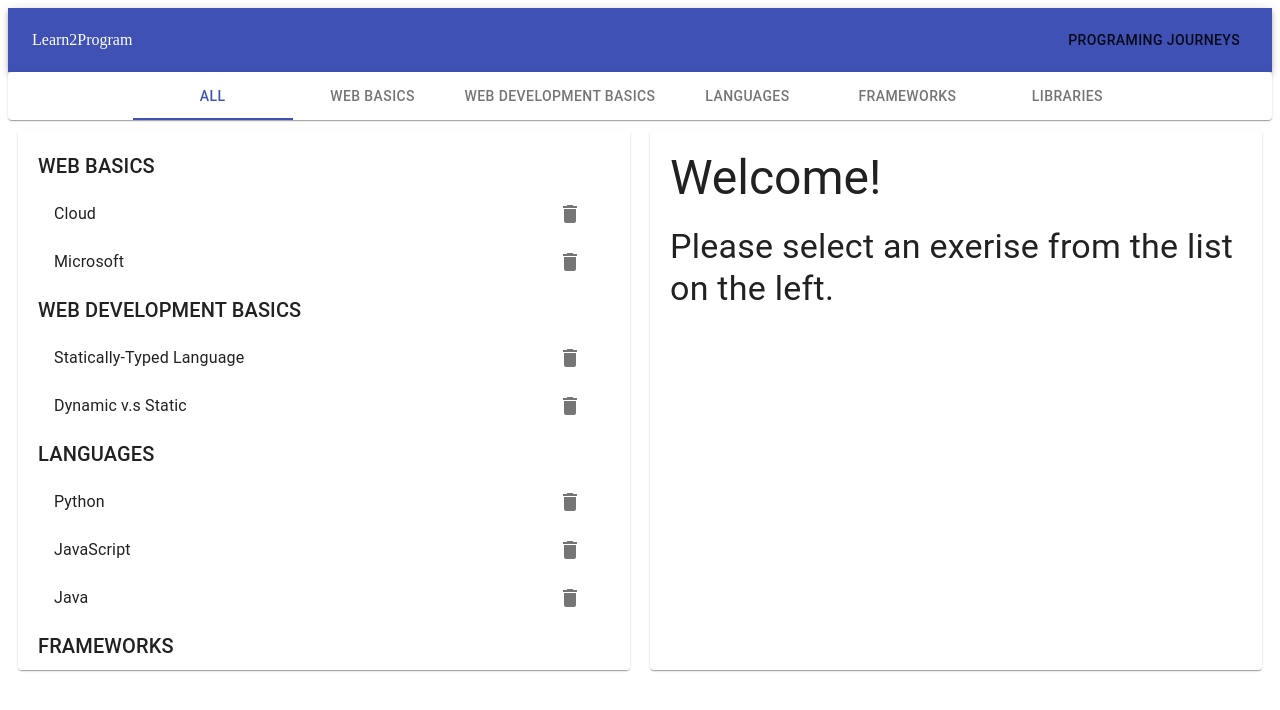
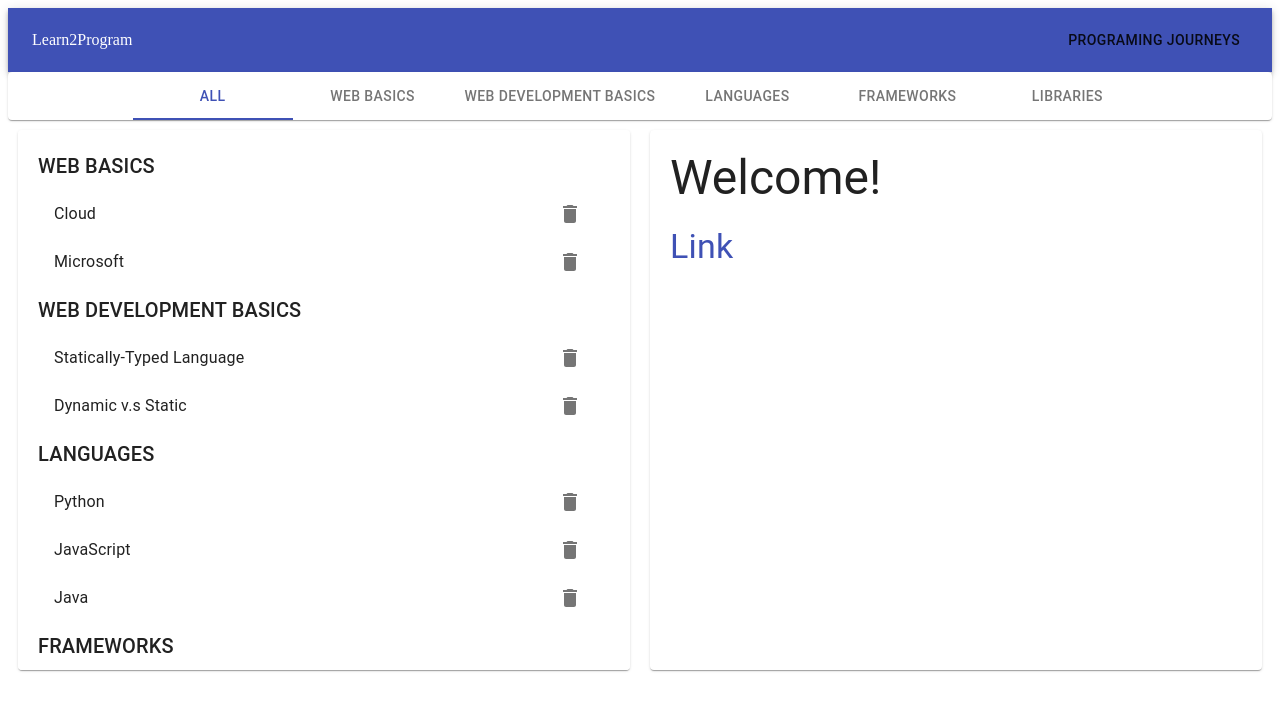
Before and after one commit to kristina-arezina/terms-2-program, a React (Create React App) app: page / in a window 1280 px wide. Shown: the top 710 px of the page. Built offline with nearby package versions, Linux system fonts and the light colour scheme.

Commit message:
got link to work

```diff
--- a/src/components/Exercises/index.js
+++ b/src/components/Exercises/index.js
@@ -74,7 +74,10 @@ export default ({
                 {title}
             </Typography>
             <Typography variant={"h4"} style={{marginTop:20}}>
-                {description}
+                <Link
+                    href={"https://hackernoon.com/i-finally-understand-static-vs-dynamic-typing-and-you-will-too-ad0c2bd0acc7"}>
+                    Link
+                </Link>
             </Typography>
 
         </Paper>
```
